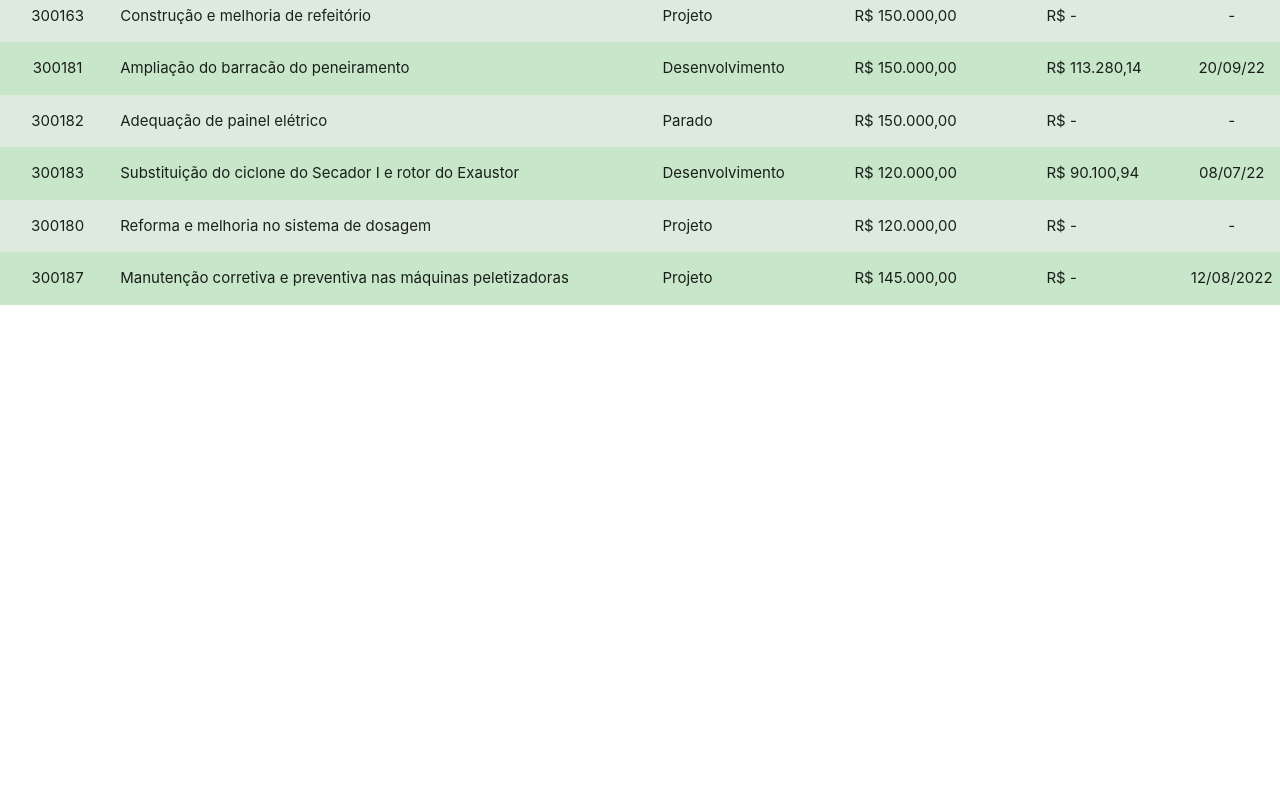
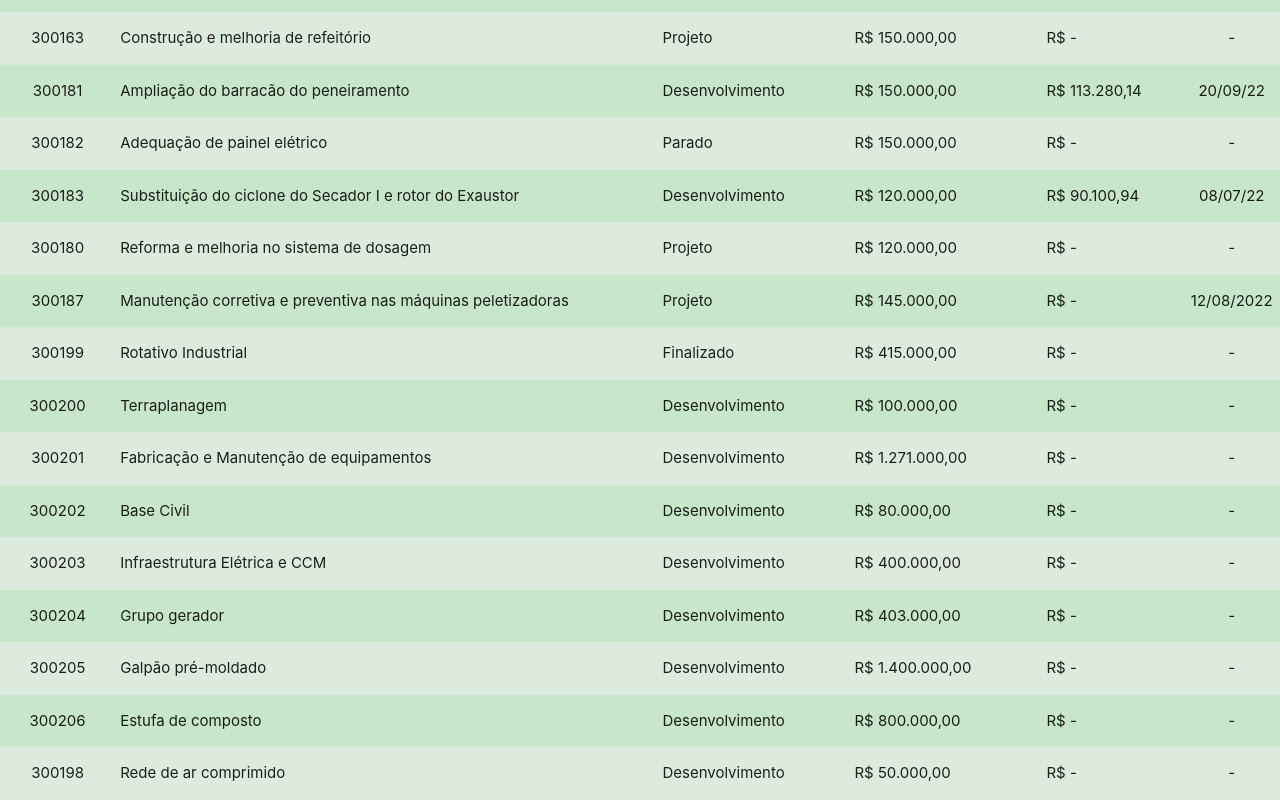
Before and after one commit to saojonas/invest, a plain HTML site: page index.html in a window 1280 px wide. Shown: the part 957-1757 px from the top of the page. Before the commit the page ends 1262 px from the top, so only its background shows below. Drawn offline with nearby package versions, Linux system fonts and the light colour scheme.

Commit message:
Update index.html

```diff
--- a/index.html
+++ b/index.html
@@ -59,7 +59,7 @@
 
 <body>
 	<table class="striped bordered centered green lighten-4">
-		<caption>ACOMPANHAMENTO CAPEX 2022</caption>
+		<caption>RELAÇÃO DE CENTROS DE CUSTOS - MANUTENÇÃO</caption>
 		<thead>
 			<tr>
 				<th>CC</th>
@@ -98,7 +98,7 @@
 			<tr>
 				<td class="cod">300175</td>
 				<td class="manutencao">Reforma dos helicóides do misturador (MT1101)</td>
-				<td class="status">Orçamento</td>
+				<td class="status">Finalizado</td>
 				<td class="preco"> R$ 30.000,00 </td>
 				<td class="gasto">R$ 13.058,20 </td>
 				<td class="previsão"> 25/08/22 </td>
@@ -114,7 +114,7 @@
 			<tr>
 				<td class="cod">300176</td>
 				<td class="manutencao">Troca do sistema de alimentação das peletizadoras</td>
-				<td class="status">Orçamento</td>
+				<td class="status">Finalizado</td>
 				<td class="preco"> R$ 150.000,00 </td>
 				<td class="gasto">R$ - </td>
 				<td class="previsão"> - </td>
@@ -146,7 +146,7 @@
 			<tr>
 				<td class="cod">300164</td>
 				<td class="manutencao">Projeto e substituição de banco de capacitores</td>
-				<td class="status">Desenvolvimento</td>
+				<td class="status">Finalizado</td>
 				<td class="preco"> R$ 85.000,00 </td>
 				<td class="gasto">R$ 70.000,00 </td>
 				<td class="previsão"> 12/06/22 </td>
@@ -154,7 +154,7 @@
 			<tr>
 				<td class="cod">300165</td>
 				<td class="manutencao">Substituição da tubulação pneumática</td>
-				<td class="status">Orçamento</td>
+				<td class="status">Finalizado</td>
 				<td class="preco"> R$ 100.000,00 </td>
 				<td class="gasto">R$ 16.200,00 </td>
 				<td class="previsão"> 06/09/22 </td>
@@ -247,6 +247,91 @@
 				<td class="gasto">R$ - </td>
 				<td class="previsão"> 12/08/2022 </td>
 			</tr>
+
+//
+
+			<tr>
+				<td class="cod">300199</td>
+				<td class="manutencao">Rotativo Industrial</td>
+				<td class="status">Finalizado</td>
+				<td class="preco"> R$ 415.000,00 </td>
+				<td class="gasto">R$ - </td>
+				<td class="previsão">  - </td>
+			</tr>
+
+			<tr>
+				<td class="cod">300200</td>
+				<td class="manutencao">Terraplanagem</td>
+				<td class="status">Desenvolvimento</td>
+				<td class="preco"> R$ 100.000,00  </td>
+				<td class="gasto">R$ - </td>
+				<td class="previsão">  - </td>
+			</tr>
+
+			<tr>
+				<td class="cod">300201</td>
+				<td class="manutencao">Fabricação e Manutenção de equipamentos</td>
+				<td class="status">Desenvolvimento</td>
+				<td class="preco"> R$ 1.271.000,00 </td>
+				<td class="gasto">R$ - </td>
+				<td class="previsão">  - </td>
+			</tr>
+
+			<tr>
+				<td class="cod">300202</td>
+				<td class="manutencao">Base Civil</td>
+				<td class="status">Desenvolvimento</td>
+				<td class="preco"> R$ 80.000,00  </td>
+				<td class="gasto">R$ - </td>
+				<td class="previsão">  - </td>
+			</tr>
+
+			<tr>
+				<td class="cod">300203</td>
+				<td class="manutencao">Infraestrutura Elétrica e CCM</td>
+				<td class="status">Desenvolvimento</td>
+				<td class="preco"> R$ 400.000,00  </td>
+				<td class="gasto">R$ - </td>
+				<td class="previsão">  - </td>
+			</tr>
+
+			<tr>
+				<td class="cod">300204</td>
+				<td class="manutencao">Grupo gerador</td>
+				<td class="status">Desenvolvimento</td>
+				<td class="preco"> R$ 403.000,00 </td>
+				<td class="gasto">R$ - </td>
+				<td class="previsão">  - </td>
+			</tr>
+
+			<tr>
+				<td class="cod">300205</td>
+				<td class="manutencao">Galpão pré-moldado</td>
+				<td class="status">Desenvolvimento</td>
+				<td class="preco">  R$ 1.400.000,00 </td>
+				<td class="gasto">R$ - </td>
+				<td class="previsão">  - </td>
+			</tr>
+
+			<tr>
+				<td class="cod">300206</td>
+				<td class="manutencao">Estufa de composto</td>
+				<td class="status">Desenvolvimento</td>
+				<td class="preco">   R$ 800.000,00 </td>
+				<td class="gasto">R$ - </td>
+				<td class="previsão">  - </td>
+			</tr>
+
+			<tr>
+				<td class="cod">300198</td>
+				<td class="manutencao">Rede de ar comprimido</td>
+				<td class="status">Desenvolvimento</td>
+				<td class="preco"> R$ 50.000,00 </td>
+				<td class="gasto">R$ - </td>
+				<td class="previsão">  - </td>
+			</tr>
+
+
 		</tbody>
 	</table>
 </body>
```
